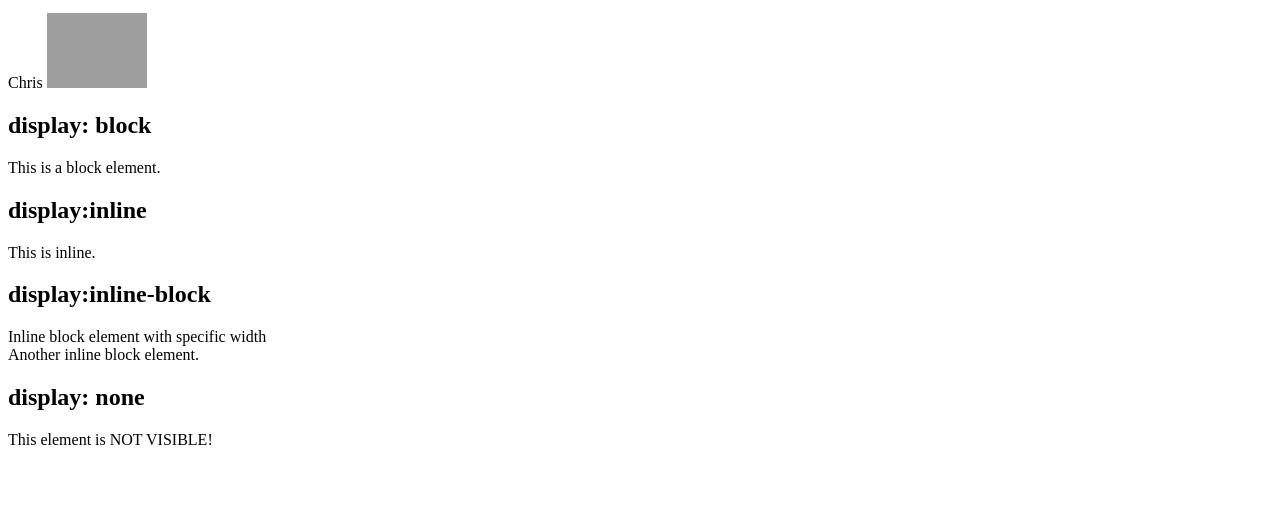
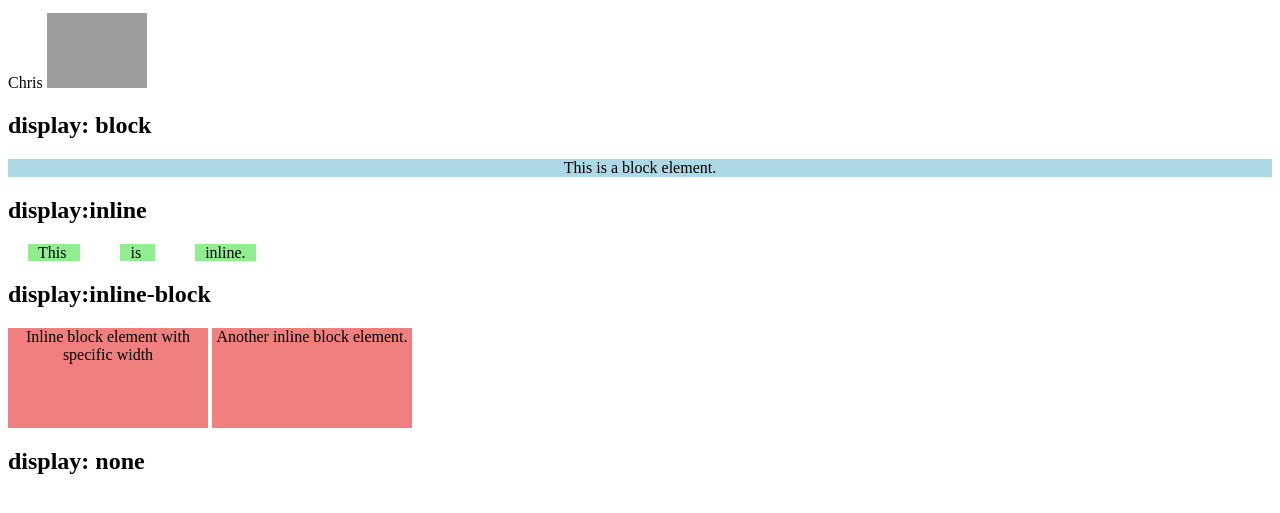
Before and after one commit to Coding-Curricula/1-css-lesson, a plain HTML site: page index.html in a window 1280 px wide. Shown: the part 101-614 px from the top of the page. Drawn offline with Linux system fonts and the light colour scheme; grey boxes are pictures that could not be loaded.

Commit message:
styled display elements

```diff
--- a/index.html
+++ b/index.html
@@ -4,7 +4,32 @@
     <meta charset="UTF-8" />
     <meta name="viewport" content="width=device-width, initial-scale=1.0" />
     <style>
+        .block{
+            display: block;
+            background-color: lightblue;
+            text-align: center;
+            margin: 10px 0;
+        }
 
+        .inline{
+            display: inline;
+            background-color: lightgreen;
+            margin: 0 20px;
+            padding: 0 10px;
+        }
+
+        .inline-block{
+            display: inline-block;
+            background-color: lightcoral;
+            width: 200px;
+            height: 100px;
+            text-align: center;
+            vertical-align: top;
+        }
+
+        .display-none{
+            display: none;
+        }
     </style>
     <title>Full HTML Doc</title>
   </head>
@@ -36,9 +61,5 @@
 
     <h2>display: none</h2>
     <div class="display-none">This element is NOT VISIBLE!</div>
-
-
-
-
   </body>
 </html>
```
